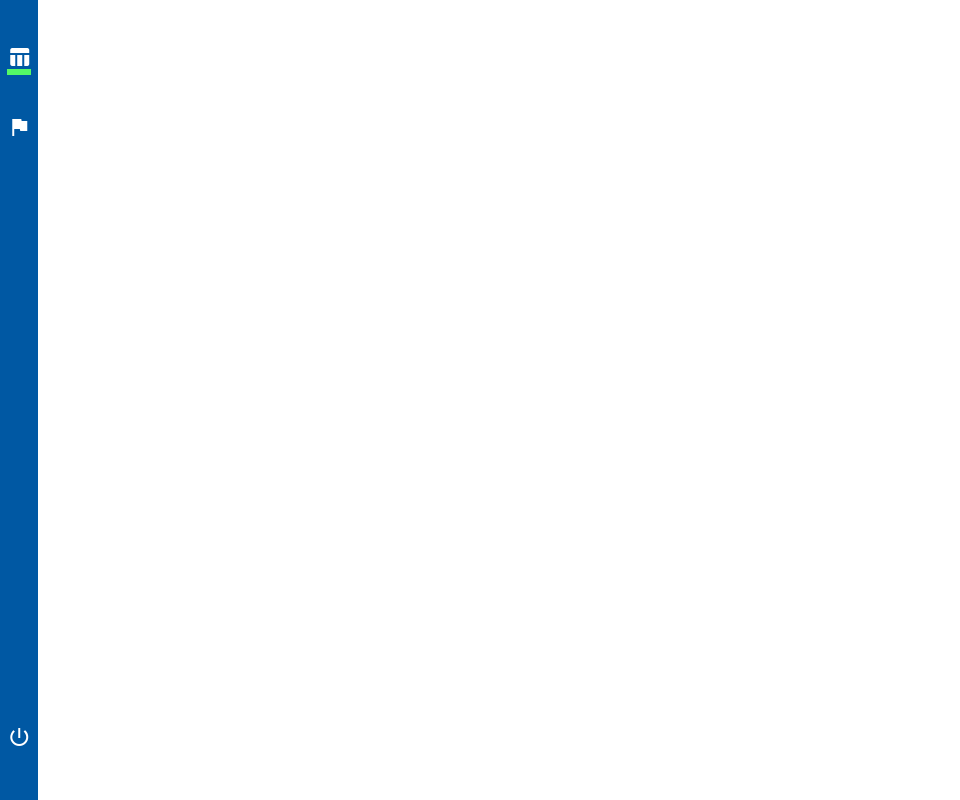
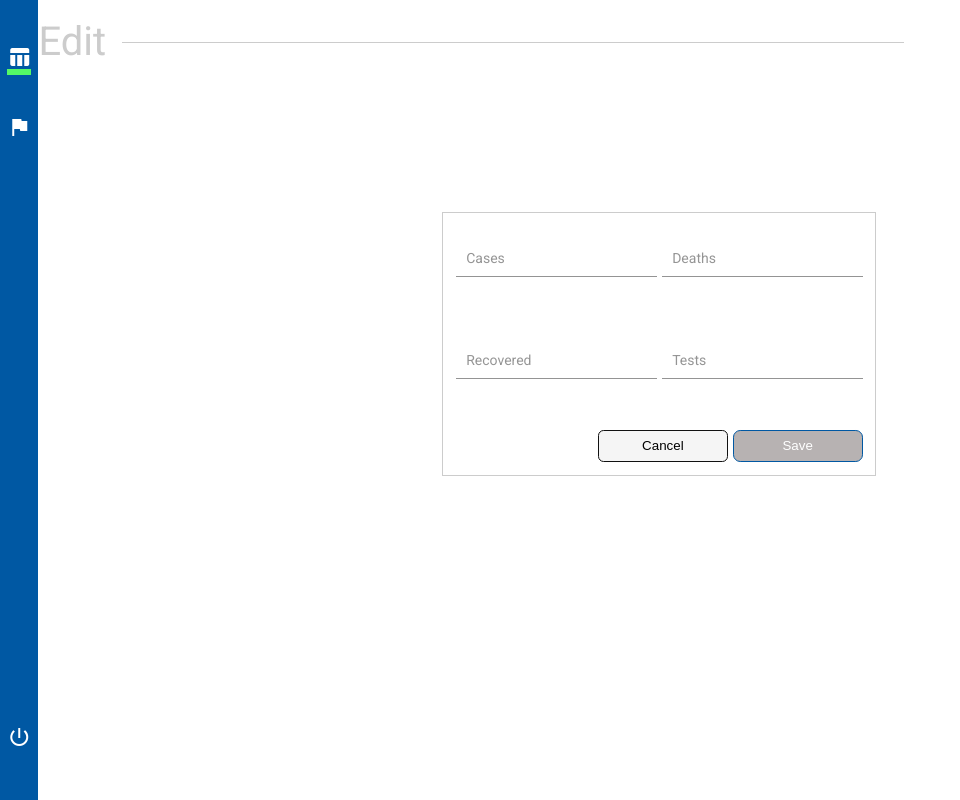
Before and after one commit to kevinTomy/covidTracker, an Angular app: page /edit in a window 1280 px wide. Before the commit this address led to /. Shown: the whole page, without its empty margins (0-960 px from the left). Built offline with nearby package versions, Linux system fonts and the light colour scheme.

Commit message:
edit screen and state persisting

```diff
--- a/src/app/app-routing.module.ts
+++ b/src/app/app-routing.module.ts
@@ -9,6 +9,7 @@ const routes: Routes = [
 {path:'login',component: LoginComponent},
 {path:'dashboard', component: StatsComponent},
 {path: 'countries', loadChildren: () => import('./modules/countries/countries.module').then(m => m.CountriesModule) },
+{ path: 'edit', loadChildren: () => import('./modules/edit-country/edit-country.module').then(m => m.EditCountryModule) },
 ];
 
 @NgModule({
--- a/src/app/modules/countries/countries.component.html
+++ b/src/app/modules/countries/countries.component.html
@@ -44,7 +44,10 @@
           </ng-container>
           <ng-container matColumnDef="edit">
             <th mat-header-cell *matHeaderCellDef mat-sort-header></th>
-            <td mat-cell *matCellDef="let element"> <mat-icon>edit</mat-icon> </td>
+            <td mat-cell *matCellDef="let element"> <mat-icon
+              [routerLink]="['/edit']"
+              [state]="{details: element}"
+              >edit</mat-icon> </td>
           </ng-container>
           <!-- rows -->
           <tr mat-header-row *matHeaderRowDef="displayedColumns"></tr>
--- a/src/app/modules/countries/countries.component.ts
+++ b/src/app/modules/countries/countries.component.ts
@@ -56,6 +56,13 @@ export class CountriesComponent implements OnInit , AfterViewInit {
             d.deaths.toLocaleString('en-in'),d.recovered.toLocaleString('en-in'),d.tests.toLocaleString('en-in'),
             d.population.toLocaleString('en-in'),d.countryInfo?.flag);
         });
+        if(history.state?.updatedCountryDetails){
+          this.countriesDetails =  this.countriesDetails.filter((item:any) => {
+           return  item.country !== history.state.updatedCountryDetails.country
+          });
+          this.countriesDetails.unshift(history.state?.updatedCountryDetails);
+
+        }
         this.dataSource.data = JSON.parse(JSON.stringify(this.countriesDetails));
         //console.log(this.countriesDetails);
       });
--- /dev/null
+++ b/src/app/modules/edit-country/edit-country-routing.module.ts
@@ -0,0 +1,11 @@
+import { NgModule } from '@angular/core';
+import { RouterModule, Routes } from '@angular/router';
+import { EditCountryComponent } from './edit-country.component';
+
+const routes: Routes = [{ path: '', component: EditCountryComponent }];
+
+@NgModule({
+  imports: [RouterModule.forChild(routes)],
+  exports: [RouterModule]
+})
+export class EditCountryRoutingModule { }
--- /dev/null
+++ b/src/app/modules/edit-country/edit-country.component.html
@@ -0,0 +1,83 @@
+
+<div class="heading" fxLayout="row" fxLayoutGap="1rem" fxLayoutAlign="start center">
+    <label [ngStyle]="{'color': '#cccccc' , 'font-size':'2.5rem'}"><span>Edit <span>{{updatedCountryDetails.country}}</span></span></label>
+    <div [ngStyle]="{'width': '63%', 'border-bottom': '1px solid #cccccc'}"></div>
+</div>
+<div class="form-container">
+
+    <form class="editForm"
+    [formGroup]="countryFG"
+    (ngSubmit)="updateDetails()"
+    fxLayout="column" fxLayoutGap="2rem" fxLayoutAlign="center center">
+       <div fxLayout="row" fxLayoutAlign="space-between center">
+
+        <!-- case control -->
+           <div class="case-control" fxLayout="column">
+            <app-input
+            [appearance]="'fill'"
+            [type]="'text'"
+            [placeholder]="'Cases'"
+            [controlName]="countryFG.controls.case"
+            ></app-input>
+            <small *ngIf="
+            (countryFG.get('case')?.touched || countryFG.get('case')?.dirty) &&
+            countryFG.get('case')?.errors?.emptyValue">Value can't be empty</small>
+            <small *ngIf="
+            (countryFG.get('case')?.touched || countryFG.get('case')?.dirty) &&
+            countryFG.get('case')?.errors?.nan">Only numbers are allowed</small>
+           </div>
+            <div class="death-control" fxLayout="column">
+                <app-input
+                [appearance]="'fill'"
+                [type]="'text'"
+                [placeholder]="'Deaths'"
+                [controlName]="countryFG.controls.death"
+                ></app-input>
+                <small *ngIf="
+                (countryFG.get('death')?.touched || countryFG.get('death')?.dirty) &&
+                countryFG.get('death')?.errors?.emptyValue">Value can't be empty</small>
+                <small *ngIf="
+                (countryFG.get('death')?.touched || countryFG.get('death')?.dirty) &&
+                countryFG.get('death')?.errors?.nan">Only numbers are allowed</small>
+            </div>
+
+       </div>
+
+       <div fxLayout="row" fxLayoutAlign="space-between center">
+           <div class="recover-control" fxLayout="column">
+            <app-input
+            [appearance]="'fill'"
+            [type]="'text'"
+            [placeholder]="'Recovered'"
+            [controlName]="countryFG.controls.recover"
+            ></app-input>
+            <small *ngIf="
+            (countryFG.get('recover')?.touched || countryFG.get('recover')?.dirty) &&
+            countryFG.get('recover')?.errors?.emptyValue">Value can't be empty</small>
+            <small *ngIf="
+            (countryFG.get('recover')?.touched || countryFG.get('recover')?.dirty) &&
+            countryFG.get('recover')?.errors?.nan">Only numbers are allowed</small>
+           </div>
+           <div class="test-control" fxLayout="column">
+
+            <app-input
+            [appearance]="'fill'"
+            [type]="'text'"
+            [placeholder]="'Tests'"
+            [controlName]="countryFG.controls.test"
+            ></app-input>
+            <small *ngIf="
+            (countryFG.get('test')?.touched || countryFG.get('test')?.dirty) &&
+            countryFG.get('test')?.errors?.emptyValue">Value can't be empty</small>
+            <small *ngIf="
+            (countryFG.get('test')?.touched || countryFG.get('test')?.dirty) &&
+            countryFG.get('test')?.errors?.nan">Only numbers are allowed</small>
+           </div>
+
+       </div>
+        <div class="btns" fxLayout="row" fxLayoutAlign="end center" fxLayoutGap="0.3rem">
+            <button type="submit" class="secondary" [routerLink]="['/countries']">Cancel</button>
+            <button type="submit" class="active" [disabled]= "countryFG.invalid">Save</button>
+        </div>
+    </form>
+</div>
--- /dev/null
+++ b/src/app/modules/edit-country/edit-country.component.scss
@@ -0,0 +1,28 @@
+div.heading{
+    margin-top: 2rem;
+}
+
+.form-container{
+    width: 97vw;
+    padding-top: 10rem;
+}
+.editForm{
+    width: 35%;
+    margin: auto;
+    border: 0.0625rem solid #cccccc;
+    padding: 0.8rem;
+    > div {
+        width: 100%;
+    }
+}
+.case-control,
+.death-control,
+.recover-control,
+.test-control{
+    position: relative;
+    small{
+        position: absolute;
+        color: red;
+        margin-top: 4rem;
+    }
+}
--- /dev/null
+++ b/src/app/modules/edit-country/edit-country.component.ts
@@ -0,0 +1,74 @@
+import { Component, OnInit } from '@angular/core';
+import {FormGroup, FormControl, Validators, AbstractControl} from "@angular/forms";
+import {Router} from "@angular/router";
+
+@Component({
+  selector: 'app-edit-country',
+  templateUrl: './edit-country.component.html',
+  styleUrls: ['./edit-country.component.scss']
+})
+export class EditCountryComponent implements OnInit {
+  countryName: string = "";
+  constructor(private router : Router) { }
+  countryFG = new FormGroup({
+    case : new FormControl('',[Validators.required, this.numberCheck]),
+    death : new FormControl('', [Validators.required, this.numberCheck]),
+    recover: new FormControl('', [Validators.required, this.numberCheck]),
+    test: new FormControl('', [Validators.required, this.numberCheck])
+  });
+  updatedCountryDetails = {
+    cases:"",
+    country: "",
+    deaths: "",
+    flag: "",
+    population: "",
+    recovered: "",
+    tests: ""
+   }
+  ngOnInit(): void {
+
+    if(history.state.details){
+     this.updatedCountryDetails = {
+        cases: history.state.details?.cases,
+        country: history.state.details?.country,
+        deaths: history.state.details?.deaths,
+        flag: history.state.details?.flag,
+        population: history.state.details?.population,
+        recovered: history.state.details?.recover,
+        tests: history.state.details?.test
+       }
+    }
+  }
+
+  updateDetails(){
+    this.updatedCountryDetails = {
+      cases: this.countryFG.value.case,
+      country: history.state.details?.country,
+      deaths: this.countryFG.value.death,
+      flag: history.state.details?.flag,
+      population: history.state.details?.population,
+      recovered: this.countryFG.value.recover,
+      tests: this.countryFG.value.test
+     };
+
+     this.router.navigate(['/countries'], {
+       state : {updatedCountryDetails : this.updatedCountryDetails}
+     });
+  }
+
+   numberCheck(control: AbstractControl): { [key: string]: boolean } | null{
+
+    if (!control.value.trim().length){
+      return {'emptyValue' : true};
+    }
+    else if(!(/^[0-9]+$/).test(control.value)){
+      return {'nan' : true};
+    }
+    return null;
+  }
+
+  goBack(){
+    console.log(this.countryFG.get('case')?.errors);
+  }
+
+}
--- a/src/app/shared/components/side-bar/side-bar.component.ts
+++ b/src/app/shared/components/side-bar/side-bar.component.ts
@@ -35,7 +35,8 @@ export class SideBarComponent implements OnInit {
         this.currentScreen = text,
         (document.getElementById('icon-power') as HTMLElement).style.borderColor = "#54f966" ,
         (document.getElementById('icon-flag') as HTMLElement).style.borderColor = "#0058a3",
-        (document.getElementById('icon-chart') as HTMLElement).style.borderColor= " #0058a3"
+        (document.getElementById('icon-chart') as HTMLElement).style.borderColor= " #0058a3" ,
+        this.router.navigate([''])
 
       )
     )
--- a/src/assets/scss/variables.scss
+++ b/src/assets/scss/variables.scss
@@ -4,4 +4,5 @@ $secondary : whitesmoke;
 $secondary-hover:#111111;
 $primary-text:white;
 $secondary-text:black;
+$secondary-hover-text: white;
 $sidebar-item-border: #54f966;
--- a/src/styles.scss
+++ b/src/styles.scss
@@ -36,7 +36,7 @@ cursor: pointer;
 }
 button.secondary:hover{
 background: $secondary-hover;
-color: $secondary-text;
+color: $secondary-hover-text;
 border-radius: 0.375rem ;
 cursor: pointer;
 }
```
Also changed, not shown: src/app/modules/edit-country/edit-country.module.ts (added, +19 -0 lines), 1 other file (tests, documents, lock files or other folders).
